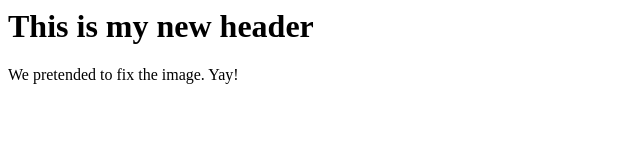
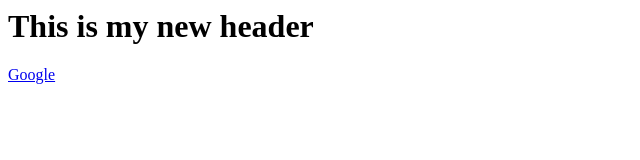
Before and after one commit to boyadpro000/branch-local-remote, a plain HTML site: page index.html in a window 1280 px wide. Shown: the whole page, without its empty margins (0-640 px from the left). Drawn offline with Linux system fonts and the light colour scheme.

Commit message:
fixes link, closes #4

```diff
--- a/index.html
+++ b/index.html
@@ -1,3 +1,3 @@
 
 <h1>This is my new header</h1>
-<p>We pretended to fix the image. Yay!</p>
+<p><a href="https://google.com">Google</a></p>
```
